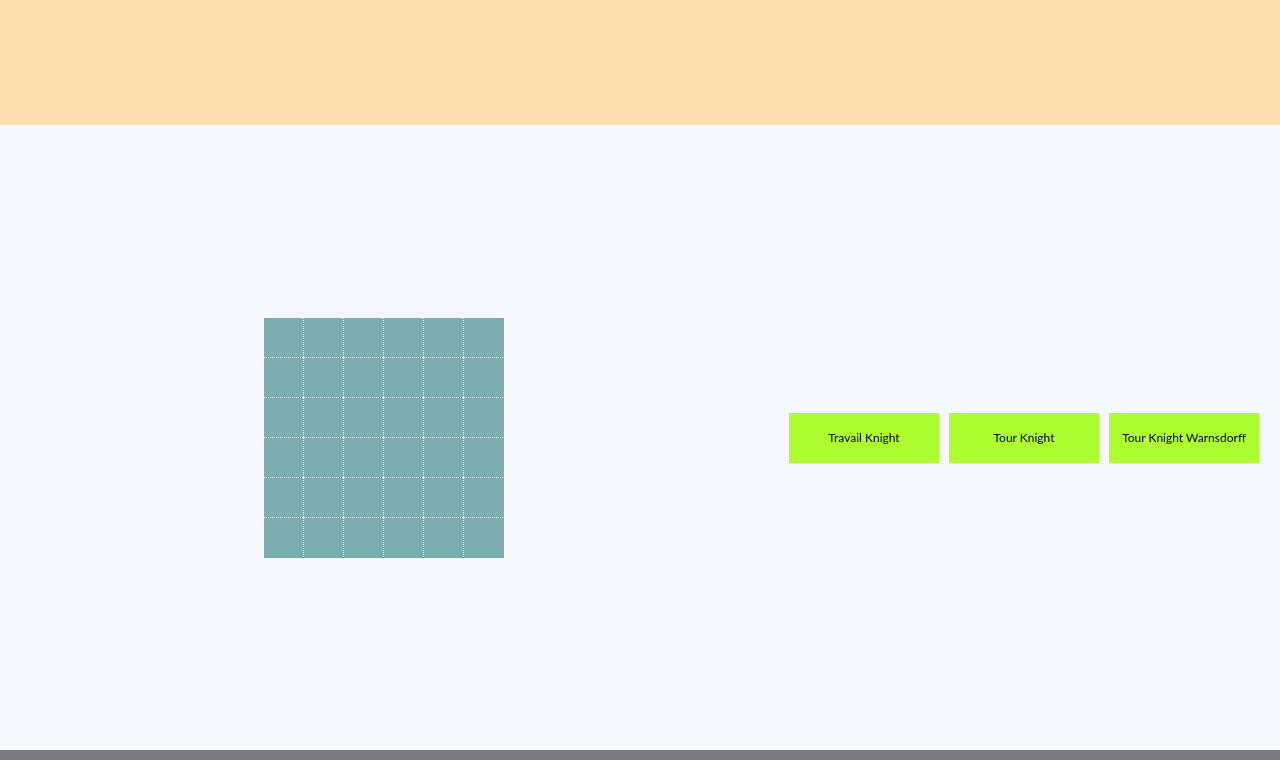
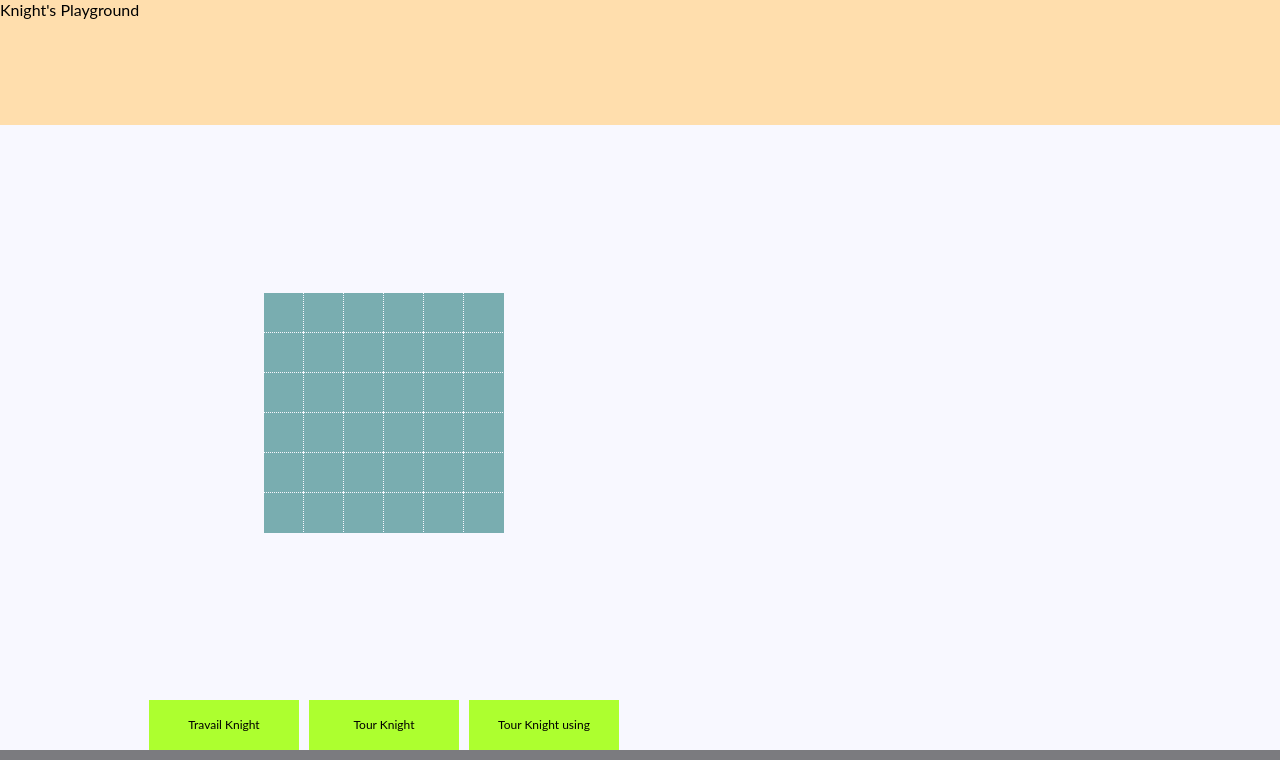
Before and after one commit to dwgrossberg/knights-travails, a plain HTML site: page index.html in a window 1280 px wide. Shown: the top 760 px of the page. Drawn offline with Linux system fonts and the light colour scheme.

Commit message:
Begin basic UI design

```diff
--- a/index.html
+++ b/index.html
@@ -10,13 +10,20 @@
   </head>
   <body>
     <div class="container">
-      <div class="header"></div>
+      <div class="header">Knight's Playground</div>
       <div class="content">
         <div id="board"></div>
+        <div class="Knight-controls">
+          <div id="Knight-img-div">
+            <img id="Knight-img-image" src="" alt="" />
+          </div>
+        </div>
         <div class="which-Knight">
           <div id="travail-Knight">Travail Knight</div>
           <div id="tour-Knight">Tour Knight</div>
-          <div id="tour-Knight-Warnsdorff">Tour Knight Warnsdorff</div>
+          <div id="tour-Knight-Warnsdorff">
+            Tour Knight using Warnsdorff's heuristic
+          </div>
         </div>
       </div>
       <div class="footer">
```
